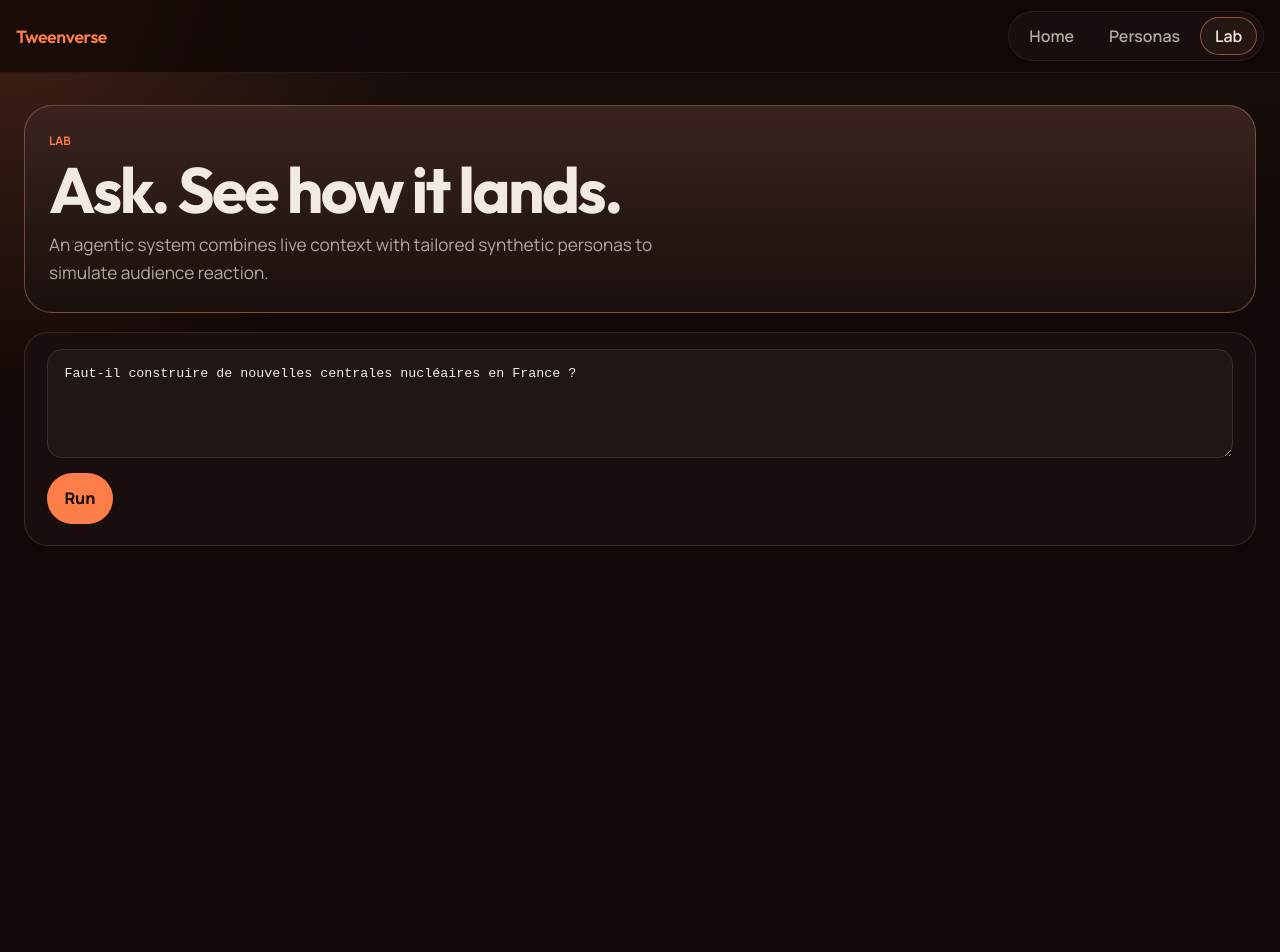
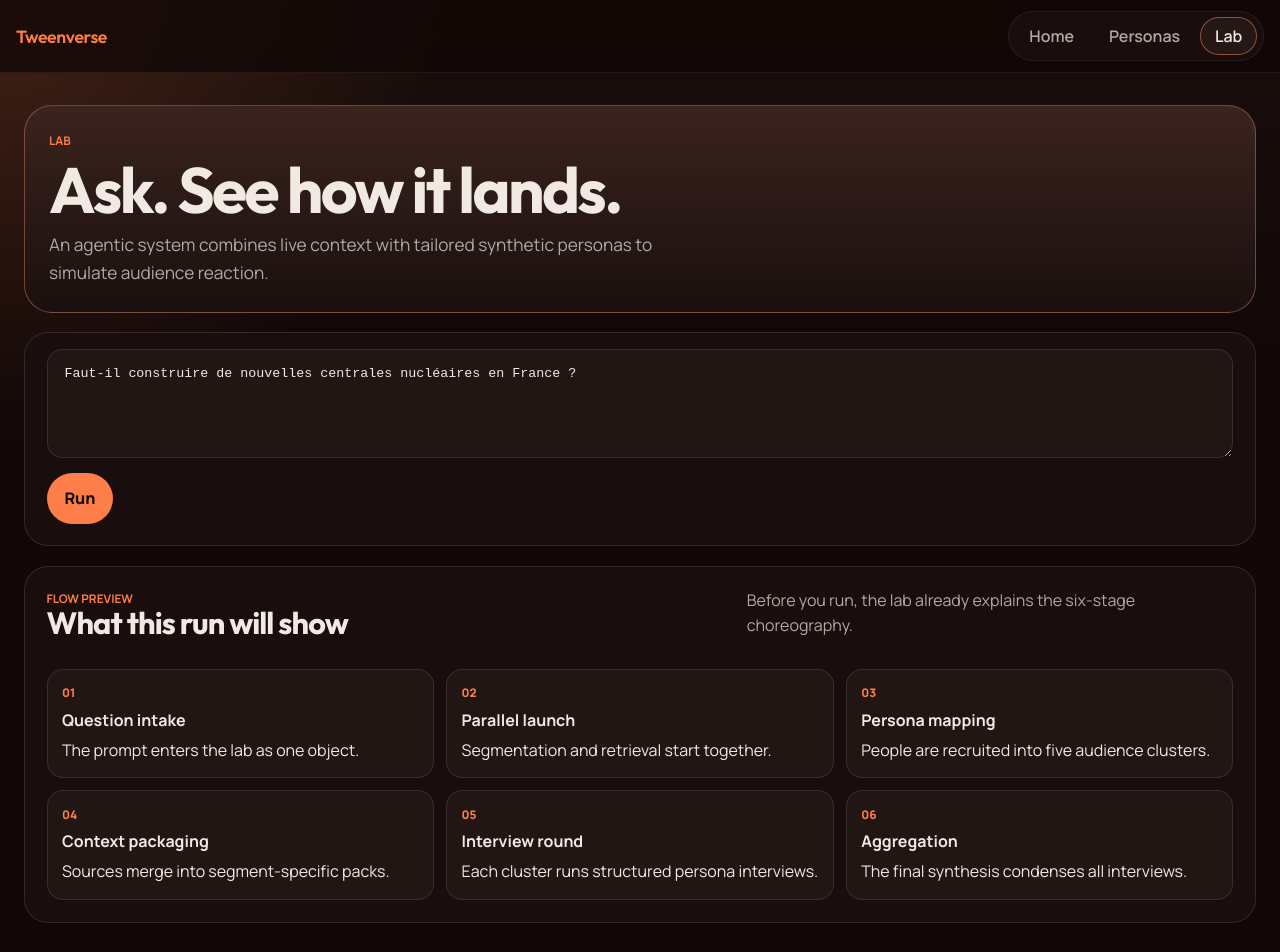
Before and after one commit to dsleo/twinverse, a Next.js app: page /lab in a window 1280 px wide. Shown: the top 952 px of the page. Before the commit the page ends 800 px from the top, so only its background shows below. Built offline with nearby package versions, Linux system fonts and the light colour scheme.

Commit message:
Fix lab story flow interactions

```diff
--- a/src/components/lab/LabPageClient.tsx
+++ b/src/components/lab/LabPageClient.tsx
@@ -292,6 +292,7 @@ export function LabPageClient({ fixedMode, showModePicker = false }: LabPageClie
   const leFigaroAvailable = dailyQuestion?.status === "available";
   const isRunActive = run?.status === "running";
   const isManualStoryMode = mode === "manual" && Boolean(run);
+  const showManualFlowPreview = mode === "manual" && !run;
   const submitDisabled =
     isRunActive ||
     (mode === "manual" ? rawInput.trim().length < 10 : mode === "le_figaro_daily" ? isDailyQuestionLoading || !leFigaroAvailable : false);
@@ -339,7 +340,7 @@ export function LabPageClient({ fixedMode, showModePicker = false }: LabPageClie
         </section>
       ) : null}
 
-      <section className="lab-card lab-command">
+      <section id="lab-command" className="lab-card lab-command">
         <form onSubmit={handleSubmit} className="lab-form">
           {isLeFigaroMode ? (
             <article className="lab-readonly-prompt">
@@ -436,8 +437,52 @@ export function LabPageClient({ fixedMode, showModePicker = false }: LabPageClie
         </form>
       </section>
 
+      {showManualFlowPreview ? (
+        <section className="lab-card lab-flow-preview">
+          <div className="section-heading section-heading-compact">
+            <div>
+              <div className="section-label">Flow preview</div>
+              <h2>What this run will show</h2>
+            </div>
+            <p>Before you run, the lab already explains the six-stage choreography.</p>
+          </div>
+          <div className="lab-flow-preview-grid">
+            <article className="lab-flow-preview-card">
+              <span>01</span>
+              <strong>Question intake</strong>
+              <p>The prompt enters the lab as one object.</p>
+            </article>
+            <article className="lab-flow-preview-card">
+              <span>02</span>
+              <strong>Parallel launch</strong>
+              <p>Segmentation and retrieval start together.</p>
+            </article>
+            <article className="lab-flow-preview-card">
+              <span>03</span>
+              <strong>Persona mapping</strong>
+              <p>People are recruited into five audience clusters.</p>
+            </article>
+            <article className="lab-flow-preview-card">
+              <span>04</span>
+              <strong>Context packaging</strong>
+              <p>Sources merge into segment-specific packs.</p>
+            </article>
+            <article className="lab-flow-preview-card">
+              <span>05</span>
+              <strong>Interview round</strong>
+              <p>Each cluster runs structured persona interviews.</p>
+            </article>
+            <article className="lab-flow-preview-card">
+              <span>06</span>
+              <strong>Aggregation</strong>
+              <p>The final synthesis condenses all interviews.</p>
+            </article>
+          </div>
+        </section>
+      ) : null}
+
       {run ? (
-        <section className="lab-card lab-summary">
+        <section id="lab-summary" className="lab-card lab-summary">
           <div className="section-heading section-heading-compact">
             <div>
               <div className="section-label">Run summary</div>
@@ -449,6 +494,31 @@ export function LabPageClient({ fixedMode, showModePicker = false }: LabPageClie
               <button key={item.id} type="button" className="summary-card summary-card-button" onClick={() => jumpToSection(item.targetId)}>
                 <span>{item.label}</span>
                 <strong>{item.value}</strong>
+              </button>
+            ))}
+          </div>
+        </section>
+      ) : null}
+
+      {isManualStoryMode && run?.steps?.length ? (
+        <section id="lab-diagnostics" className="lab-card lab-diagnostics">
+          <div className="section-heading section-heading-compact">
+            <div>
+              <div className="section-label">Diagnostics</div>
+              <h2>Live pipeline status</h2>
+            </div>
+            {currentStage?.summary ? <p>{currentStage.summary}</p> : null}
+          </div>
+          <div className="lab-diagnostics-grid">
+            {run.steps.map((step) => (
+              <button
+                key={step.id}
+                type="button"
+                className={`lab-diagnostics-pill lab-diagnostics-${step.status}`}
+                onClick={() => jumpToSection(step.id === "population_mapping" ? "lab-population" : step.id === "retrieval" ? "lab-sources" : step.id === "context_packs" ? "lab-sources" : step.id === "persona_reactions" ? "lab-reactions" : "lab-divergence")}
+              >
+                <strong>{step.label}</strong>
+                <span>{step.status}</span>
               </button>
             ))}
           </div>
--- a/src/components/lab/LabStoryFlow.tsx
+++ b/src/components/lab/LabStoryFlow.tsx
@@ -21,7 +21,7 @@ const LAB_STORY_SCENES: StoryScene[] = [
     title: "One question enters the lab",
     body: "The system starts from a single public question and prepares one orchestrated analysis pass.",
     takeaway: "Nothing is simulated yet. The prompt is the only object in play.",
-    targetId: "lab-story",
+    targetId: "lab-command",
   },
   {
     id: "split",
@@ -29,7 +29,7 @@ const LAB_STORY_SCENES: StoryScene[] = [
     title: "Two engines start at once",
     body: "The prompt immediately branches into audience segmentation and live information retrieval.",
     takeaway: "Population structure and evidence gathering run in parallel, not one after the other.",
-    targetId: "lab-story",
+    targetId: "lab-diagnostics",
   },
   {
     id: "mapping",
@@ -191,6 +191,7 @@ export function LabStoryFlow({ run, selectedSegmentId, onSelectSegment, selected
   const branchPopulationStep = stepsById.get("population_mapping");
   const branchRetrievalStep = stepsById.get("retrieval");
   const activeScene = LAB_STORY_SCENES.find((scene) => scene.id === activeSceneId) ?? LAB_STORY_SCENES[0];
+  const divergenceRows = run.aggregateReport?.mainDivergences ?? [];
 
   return (
     <section id="lab-story" className="lab-story-shell">
@@ -372,6 +373,15 @@ export function LabStoryFlow({ run, selectedSegmentId, onSelectSegment, selected
                       </article>
                     ))}
                   </div>
+                  {divergenceRows.length ? (
+                    <div className="lab-story-divergence-list" aria-label="Main divergences">
+                      {divergenceRows.map((item) => (
+                        <span key={item.title} className="lab-story-mini-pill">
+                          {item.title}
+                        </span>
+                      ))}
+                    </div>
+                  ) : null}
                 </div>
               </section>
             </div>
@@ -421,6 +431,59 @@ export function LabStoryFlow({ run, selectedSegmentId, onSelectSegment, selected
             </article>
           ))}
         </div>
+
+        <div className="lab-story-mobile-stack" aria-label="Story stages">
+          {LAB_STORY_SCENES.map((scene) => (
+            <article key={scene.id} className={`lab-story-mobile-card ${activeSceneId === scene.id ? "active" : ""}`}>
+              <div className="lab-story-mobile-topline">
+                <span className={`lab-story-panel-status lab-story-status-${sceneStatuses[scene.id]}`} />
+                <div>
+                  <div className="lab-story-panel-kicker">{scene.kicker}</div>
+                  <h3>{scene.title}</h3>
+                </div>
+              </div>
+              <p>{scene.body}</p>
+              {scene.id === "question" ? (
+                <div className="lab-story-mobile-preview">
+                  <span className="lab-story-mini-pill">Question intake</span>
+                  <span className="lab-story-mini-pill">Single prompt</span>
+                  <span className="lab-story-mini-pill">Start analysis cue</span>
+                </div>
+              ) : null}
+              {scene.id === "split" ? (
+                <div className="lab-story-mobile-preview">
+                  <span className="lab-story-mini-pill">Segmentation</span>
+                  <span className="lab-story-mini-pill">Retrieval</span>
+                  <span className="lab-story-mini-pill">Parallel launch</span>
+                </div>
+              ) : null}
+              {scene.id === "mapping" && selectedSegment ? (
+                <div className="lab-story-mobile-preview">
+                  <span className="lab-story-mini-pill">{selectedSegment.label}</span>
+                  <span className="lab-story-mini-pill">{selectedSegment.memberPersonaIds.length} personas</span>
+                </div>
+              ) : null}
+              {scene.id === "merge" && selectedPack ? (
+                <div className="lab-story-mobile-preview">
+                  <span className="lab-story-mini-pill">{selectedPack.label}</span>
+                  <span className="lab-story-mini-pill">{selectedPack.supportingSourceIds.length} sources</span>
+                </div>
+              ) : null}
+              {scene.id === "interviews" && selectedInterview ? (
+                <div className="lab-story-mobile-preview">
+                  <span className="lab-story-mini-pill">{selectedInterview.segmentId}</span>
+                  <span className="lab-story-mini-pill">{stanceLabel(selectedInterview.stance)}</span>
+                </div>
+              ) : null}
+              {scene.id === "aggregation" ? (
+                <div className="lab-story-mobile-preview">
+                  <span className="lab-story-mini-pill">{aggregationRows.length} segment summaries</span>
+                  <span className="lab-story-mini-pill">{divergenceRows.length} divergences</span>
+                </div>
+              ) : null}
+            </article>
+          ))}
+        </div>
       </div>
     </section>
   );
--- a/src/styles.css
+++ b/src/styles.css
@@ -86,6 +86,77 @@
   background: color-mix(in oklch, var(--surface) 78%, var(--accent-soft) 22%);
 }
 
+.lab-flow-preview,
+.lab-diagnostics {
+  display: grid;
+  gap: 0.9rem;
+}
+
+.lab-flow-preview-grid,
+.lab-diagnostics-grid {
+  display: grid;
+  gap: 0.75rem;
+}
+
+.lab-flow-preview-grid {
+  grid-template-columns: repeat(3, minmax(0, 1fr));
+}
+
+.lab-flow-preview-card,
+.lab-diagnostics-pill {
+  border: 1px solid var(--line);
+  border-radius: 1rem;
+  background: color-mix(in oklch, var(--surface-raised) 84%, var(--bg) 16%);
+}
+
+.lab-flow-preview-card {
+  display: grid;
+  gap: 0.45rem;
+  padding: 0.9rem;
+}
+
+.lab-flow-preview-card span {
+  color: var(--accent);
+  font-size: 0.74rem;
+  font-weight: 800;
+}
+
+.lab-diagnostics-grid {
+  grid-template-columns: repeat(3, minmax(0, 1fr));
+}
+
+.lab-diagnostics-pill {
+  display: grid;
+  gap: 0.2rem;
+  padding: 0.8rem 0.9rem;
+  color: inherit;
+  text-align: left;
+  cursor: pointer;
+}
+
+.lab-diagnostics-pill strong {
+  font-size: 0.95rem;
+}
+
+.lab-diagnostics-pill span {
+  color: var(--quiet);
+  text-transform: uppercase;
+  letter-spacing: 0.08em;
+  font-size: 0.72rem;
+}
+
+.lab-diagnostics-running {
+  border-color: color-mix(in oklch, var(--line) 66%, var(--accent) 34%);
+}
+
+.lab-diagnostics-completed {
+  border-color: color-mix(in oklch, var(--line) 60%, var(--support) 40%);
+}
+
+.lab-diagnostics-failed {
+  border-color: color-mix(in oklch, var(--line) 50%, var(--oppose) 50%);
+}
+
 .lab-story-shell {
   display: grid;
   gap: clamp(1.2rem, 2vw, 1.8rem);
@@ -614,6 +685,12 @@
   padding: 0.3rem 0.6rem;
   color: var(--muted);
   font-size: 0.8rem;
+}
+
+.lab-story-divergence-list {
+  display: flex;
+  flex-wrap: wrap;
+  gap: 0.45rem;
 }
 
 .lab-step-card {
@@ -1227,13 +1304,11 @@ a.source-tag:hover {
     min-height: 28rem;
   }
 
-  .lab-story-panel {
-    min-height: auto;
-  }
-
   .lab-story-cluster-grid,
   .lab-story-signal-grid,
-  .lab-scene-split {
+  .lab-scene-split,
+  .lab-flow-preview-grid,
+  .lab-diagnostics-grid {
     grid-template-columns: minmax(0, 1fr);
   }
 
@@ -1244,6 +1319,53 @@ a.source-tag:hover {
   .lab-story-stage-footer {
     flex-direction: column;
     align-items: start;
+  }
+
+  .lab-story-panels {
+    display: none;
+  }
+
+  .lab-story-mobile-stack {
+    display: grid;
+    gap: 0.8rem;
+  }
+
+  .lab-story-mobile-card {
+    display: grid;
+    gap: 0.7rem;
+    padding: 1rem;
+    border: 1px solid var(--line);
+    border-radius: 1.35rem;
+    background: color-mix(in oklch, var(--surface) 88%, var(--bg) 12%);
+  }
+
+  .lab-story-mobile-card.active {
+    border-color: color-mix(in oklch, var(--line-strong) 58%, var(--accent) 42%);
+  }
+
+  .lab-story-mobile-topline {
+    display: flex;
+    align-items: start;
+    gap: 0.7rem;
+  }
+
+  .lab-story-mobile-topline h3 {
+    margin: 0.15rem 0 0;
+    font-family: var(--font-display), sans-serif;
+    font-size: 1.15rem;
+    letter-spacing: -0.03em;
+  }
+
+  .lab-story-mobile-preview {
+    display: flex;
+    flex-wrap: wrap;
+    gap: 0.45rem;
+  }
+}
+
+@media (min-width: 721px) {
+  .lab-story-mobile-stack {
+    display: none;
   }
 }
 
@@ -1289,6 +1411,29 @@ a.source-tag:hover {
 
   50% {
     transform: translateX(4px);
+  }
+}
+
+@media (prefers-reduced-motion: reduce) {
+  html:focus-within {
+    scroll-behavior: auto;
+  }
+
+  *,
+  *::before,
+  *::after {
+    animation-duration: 0.01ms !important;
+    animation-iteration-count: 1 !important;
+    transition-duration: 0.01ms !important;
+    scroll-behavior: auto !important;
+  }
+
+  .lab-story-canvas,
+  .lab-story-panel,
+  .lab-story-cluster-card,
+  .lab-story-interview-card,
+  .lab-story-source-card {
+    transform: none !important;
   }
 }
 
```
